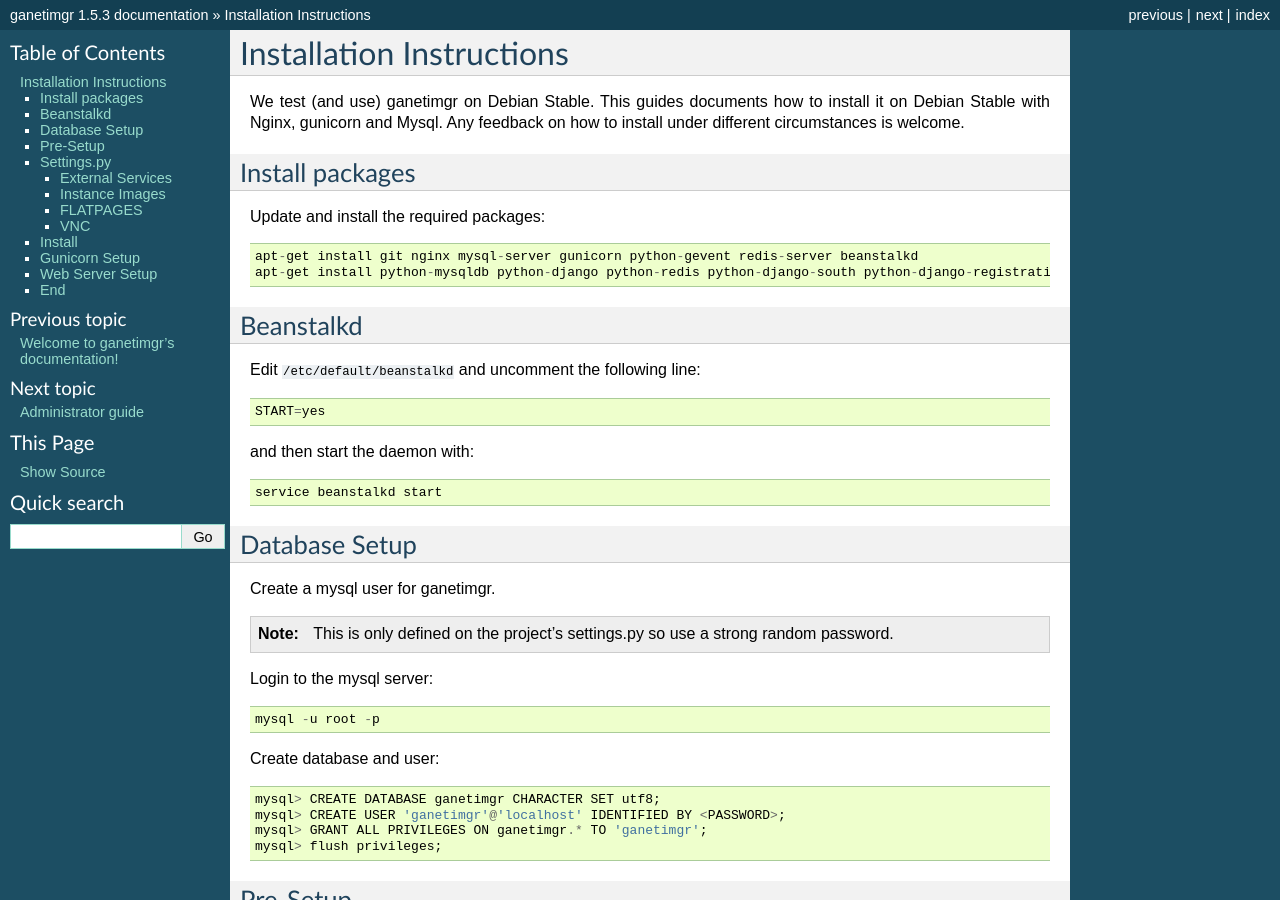
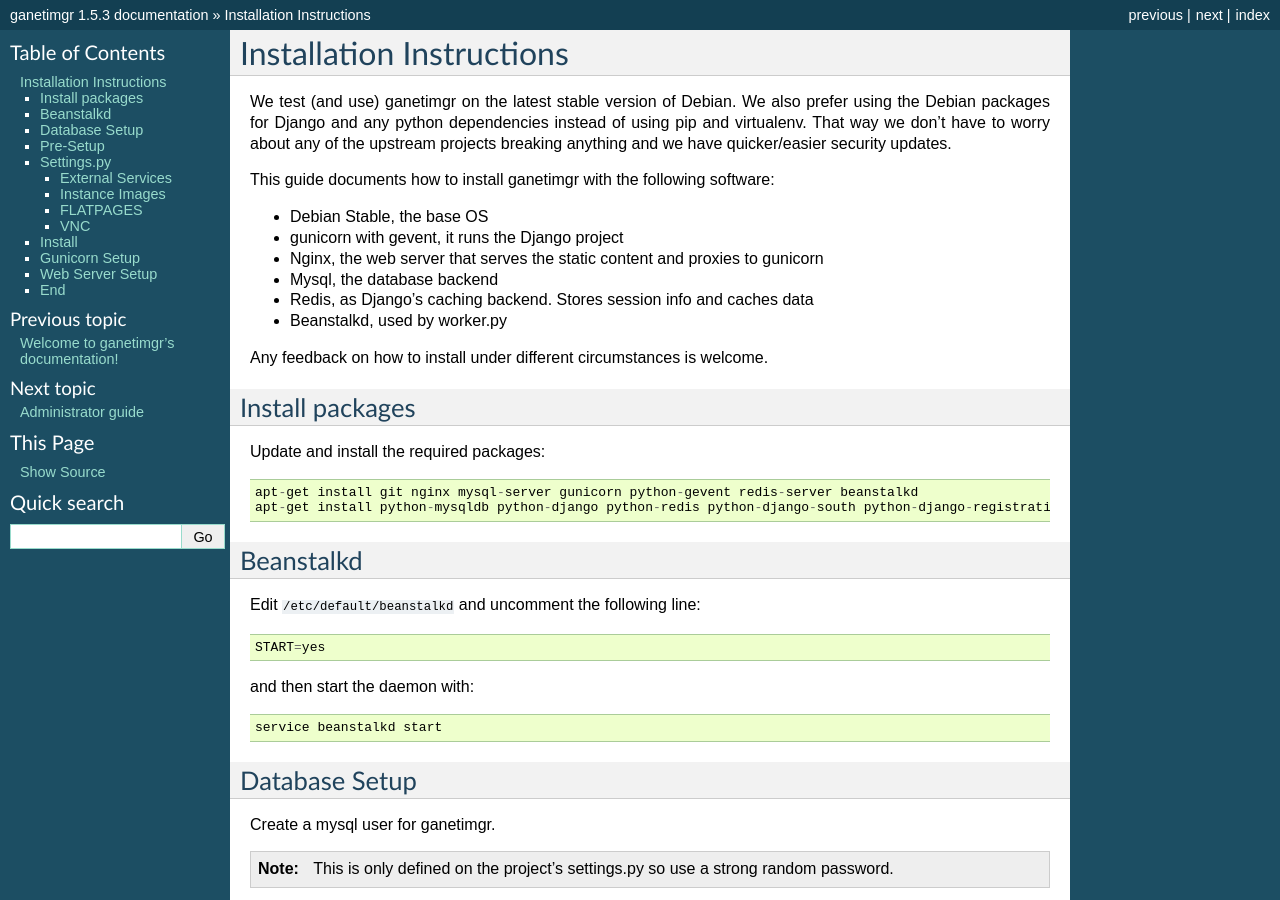
Before and after one commit to grnet/ganetimgr, a Sphinx documentation site: the page built from docs/source/install.rst, in a window 1280 px wide and 900 px high. Built offline with Sphinx 7.4.7, drawn with Linux system fonts in a browser that asks for light colours.

Commit message:
Update install.rst

```diff
--- a/docs/source/install.rst
+++ b/docs/source/install.rst
@@ -2,7 +2,17 @@
 Installation Instructions
 =========================
 
-We test (and use) ganetimgr on Debian Stable. This guides documents how to install it on Debian Stable with Nginx, gunicorn and Mysql.
+We test (and use) ganetimgr on the latest stable version of Debian. We also prefer using the Debian packages for Django and any python dependencies instead of using pip and virtualenv. That way we don't have to worry about any of the upstream projects breaking anything and we have quicker/easier security updates.
+
+This guide documents how to install ganetimgr with the following software:
+
+- Debian Stable, the base OS
+- gunicorn with gevent, it runs the Django project
+- Nginx, the web server that serves the static content and proxies to gunicorn
+- Mysql, the database backend
+- Redis, as Django's caching backend. Stores session info and caches data
+- Beanstalkd, used by worker.py
+
 Any feedback on how to install under different circumstances is welcome.
 
 Install packages
```
